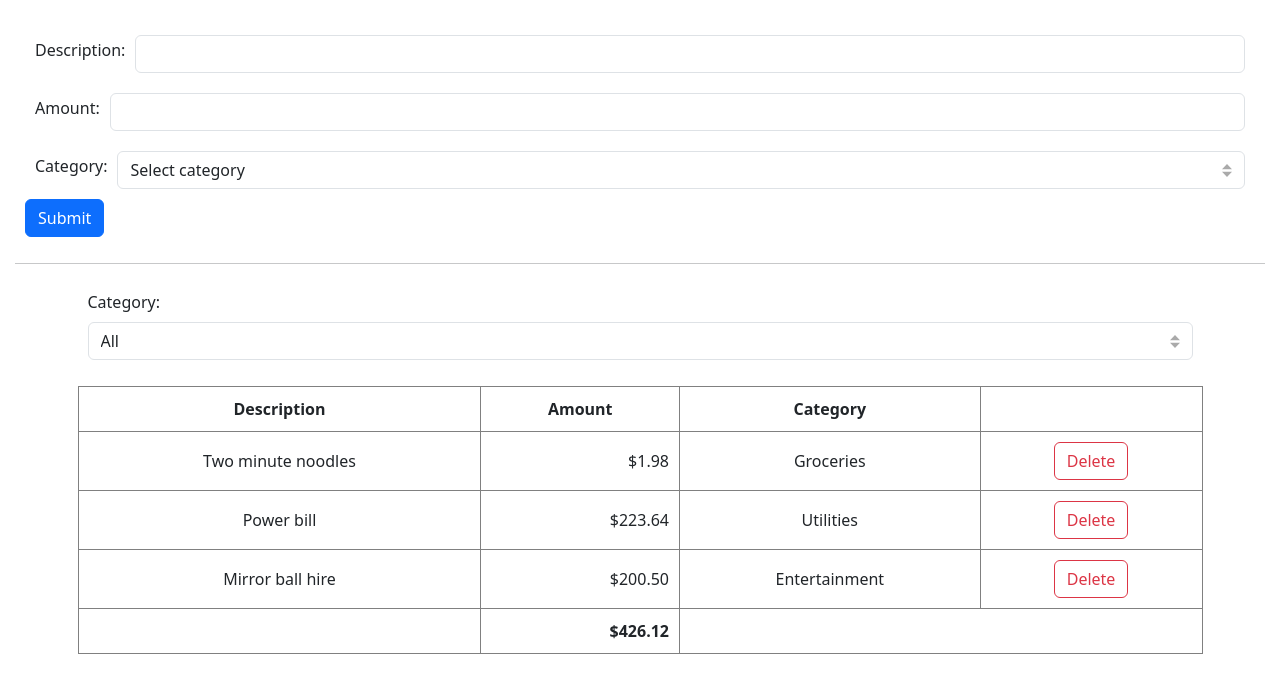
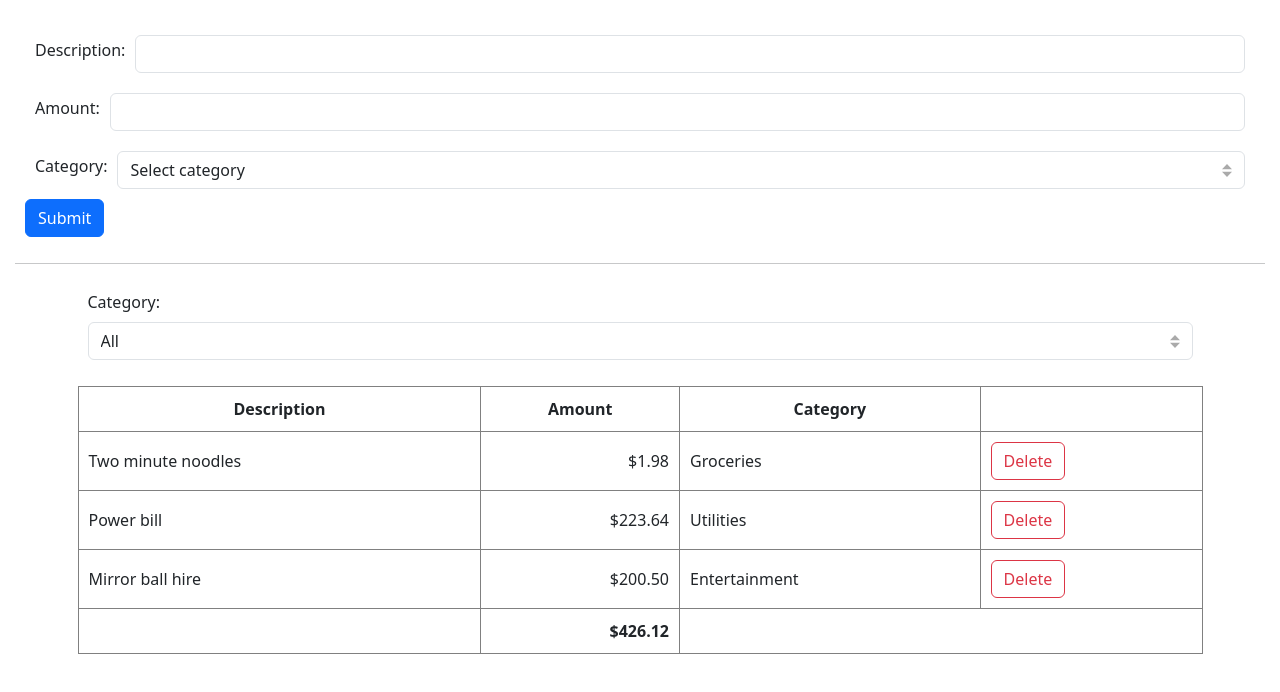
Before and after one commit to IanKulin/mosh-expense, a React (Vite) app: page / in a window 1280 px wide. Shown: the top 692 px of the page. Built offline with nearby package versions, Linux system fonts and the light colour scheme.

Commit message:
Refactor currency and delete button <td>'s into components

```diff
--- a/src/ExpenseList.tsx
+++ b/src/ExpenseList.tsx
@@ -1,5 +1,7 @@
 import "./ExpenseList.css";
 import { ExpenseProps } from "./types.ts";
+import TDCurrency from "./TDCurrency.tsx";
+import TDDeleteButton from "./TDDeleteButton.tsx";
 import { useState } from "react";
 
 function ExpenseList({ expenses, setExpenses }: ExpenseProps) {
@@ -17,6 +19,10 @@ function ExpenseList({ expenses, setExpenses }: ExpenseProps) {
     (expense) =>
       selectedCategory === "All" || expense.category === selectedCategory
   );
+
+  const filteredTotal = filteredExpenses.reduce((total, expense) => {
+    return total + expense.amount;
+  }, 0);
 
   function handleDelete(id: string) {
     setExpenses(expenses.filter((expense) => expense.id !== id));
@@ -53,40 +59,17 @@ function ExpenseList({ expenses, setExpenses }: ExpenseProps) {
         <tbody>
           {filteredExpenses.map((expense) => (
             <tr key={expense.id}>
-              <td className="centred-td">{expense.description}</td>
-              <td style={{ textAlign: "right" }}>
-                $
-                {expense.amount.toLocaleString("en-US", {
-                  minimumFractionDigits: 2,
-                  maximumFractionDigits: 2,
-                })}
-              </td>
-              <td className="centred-td">{expense.category}</td>
-              <td className="centred-td">
-                <button
-                  className="btn btn-outline-danger"
-                  onClick={() => handleDelete(expense.id)}
-                >
-                  Delete
-                </button>
-              </td>
+              <td>{expense.description}</td>
+              <TDCurrency>{expense.amount}</TDCurrency>
+              <td>{expense.category}</td>
+              <TDDeleteButton onClick={handleDelete} id={expense.id}/>
             </tr>
           ))}
         </tbody>
         <tfoot>
           <tr>
             <td></td>
-            <td style={{ textAlign: "right", fontWeight: "bold" }}>
-              $
-              {filteredExpenses
-                .reduce((total, expense) => {
-                  return total + expense.amount;
-                }, 0)
-                .toLocaleString("en-US", {
-                  minimumFractionDigits: 2,
-                  maximumFractionDigits: 2,
-                })}
-            </td>
+            <TDCurrency fontWeight="bold">{filteredTotal}</TDCurrency>
             <td colSpan={2}></td>
           </tr>
         </tfoot>
--- /dev/null
+++ b/src/TDCurrency.tsx
@@ -0,0 +1,20 @@
+
+interface TDCurrencyProps {
+    children: number;
+    fontWeight?: string;
+  }
+
+function TDCurrency({children, fontWeight = "normal"}:TDCurrencyProps) {
+  return (
+    <td style={{ textAlign: "right", fontWeight: fontWeight }}>
+      $
+      {children.toLocaleString("en-US", {
+        minimumFractionDigits: 2,
+        maximumFractionDigits: 2,
+      })}
+    </td>
+  );
+}
+
+
+export default TDCurrency;
--- /dev/null
+++ b/src/TDDeleteButton.tsx
@@ -0,0 +1,19 @@
+interface TDDeleteButtonProps {
+  onClick: (id: string) => void;
+  id: string;
+}
+
+function TDDeleteButton({ onClick, id}: TDDeleteButtonProps) {
+  return (
+    <td>
+      <button
+        className="btn btn-outline-danger"
+        onClick={() => onClick(id)}
+      >
+        Delete
+      </button>
+    </td>
+  );
+};
+
+export default TDDeleteButton;
```
